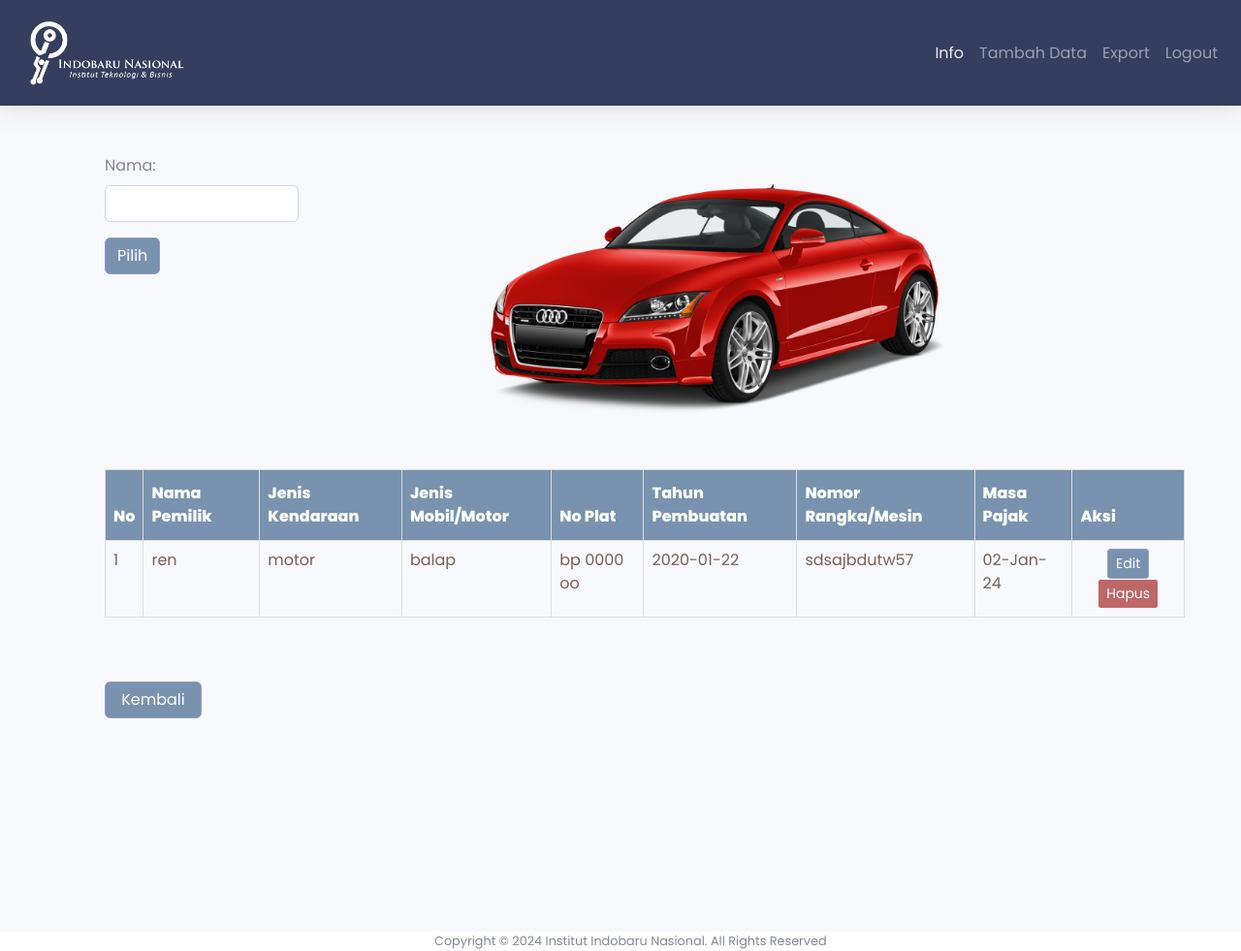
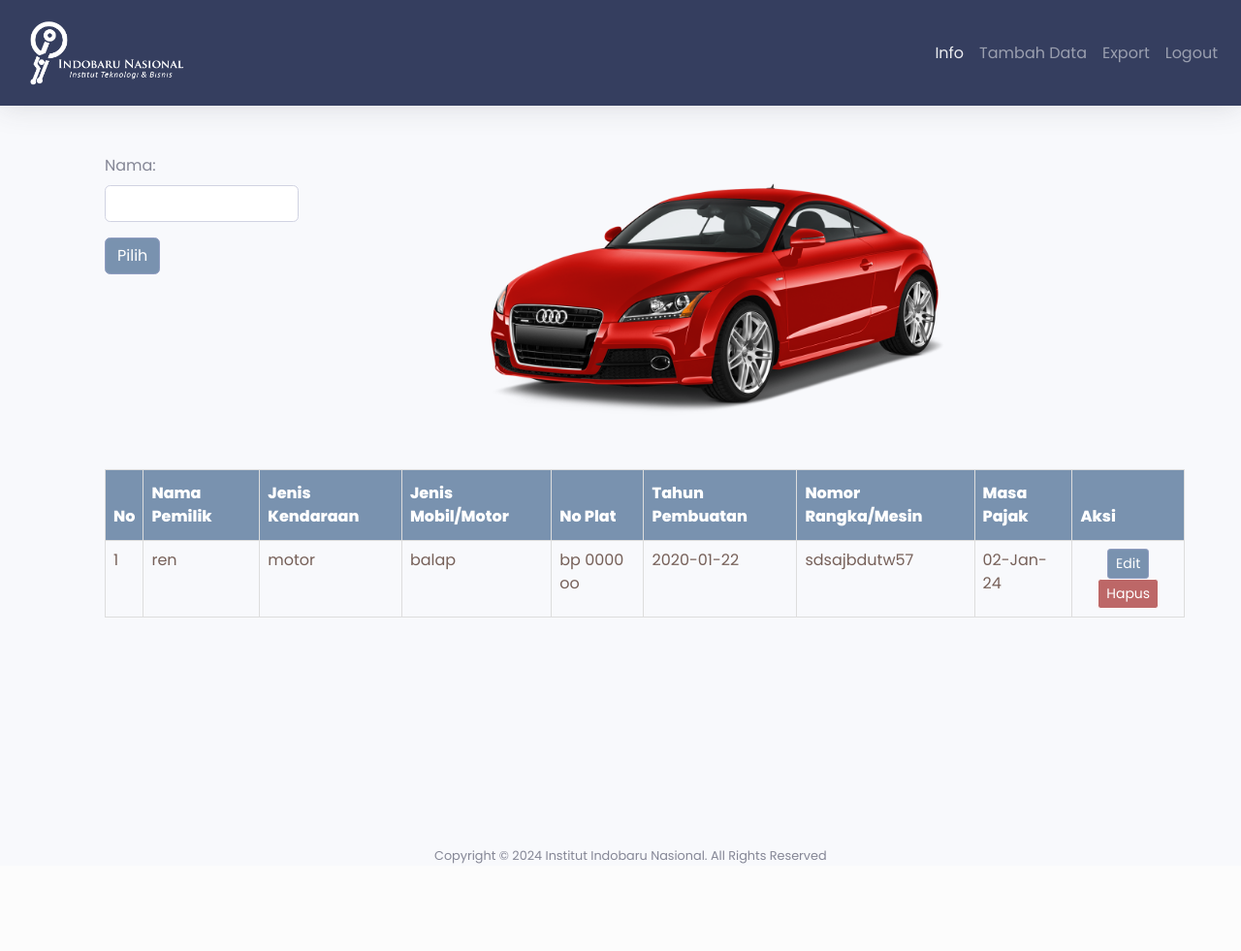
Before and after one commit to irenedocode/iibnpajak, a PHP site: page /admin/infoadmin.php in a window 1280 px wide. Shown: the whole page at 97% size. After the commit the page ends 891 px from the top, so only its background shows below. Run offline with PHP 8.4, Linux system fonts and the light colour scheme; data comes from the database, SQL or seed files in the repository.

Commit message:
perbaiki sikit

```diff
--- a/admin/add.php
+++ b/admin/add.php
@@ -104,9 +104,6 @@
                         <button type="submit" name="submit" class="btn btn-primary btn-user"  style="margin-left: 1483px; width: 300px">
                             Tambahkan
                         </button>
-                    <a href="infoadmin.php" class="btn btn-primary btn-user"  style="margin-left: 1483px; width: 300px; margin-top: 5px">
-                    Kembali
-                    </a>
                         </form>
                     </div>
                 </div>
--- a/admin/datatable.php
+++ b/admin/datatable.php
@@ -129,6 +129,3 @@ require ('koneksi.php');
             }
         })()
     </script>
-                    <a href="infoadmin.php" style="margin-top: 100px;margin-left: 70px; width: 150px" class="btn btn-primary btn-user btn-block">
-                    Kembali
-                    </a>
--- a/admin/infoadmin.php
+++ b/admin/infoadmin.php
@@ -157,10 +157,6 @@
 
                                 </tbody>
                             </table>
-                        </div>
-                    <a href="index.html" class="btn btn-primary btn-user btn-block" style="margin-left: 120px; margin-right: 75px; margin-top: 50px; width: 100px">
-                    Kembali
-                </a>
             </div>
         </div>
         <!-- End of Main Content -->
--- a/footer.php
+++ b/footer.php
@@ -3,7 +3,7 @@
  <link href="https://fonts.googleapis.com/css2?family=Poppins:ital,wght@0,300;0,400;0,600;0,800;0,900;1,500;1,600&display=swap" rel="stylesheet">
 
 <!-- Footer -->
-<footer class="sticky-footer bg-white" style="margin-top: 220px;">
+<footer class="sticky-footer" style="margin-top: 220px;">
                 <div  class="container my-auto justify-content-center">
                     <div class="copyright text-center my-auto">
                         <span>Copyright &copy; 2024 Institut Indobaru Nasional. All Rights Reserved</span>
```
